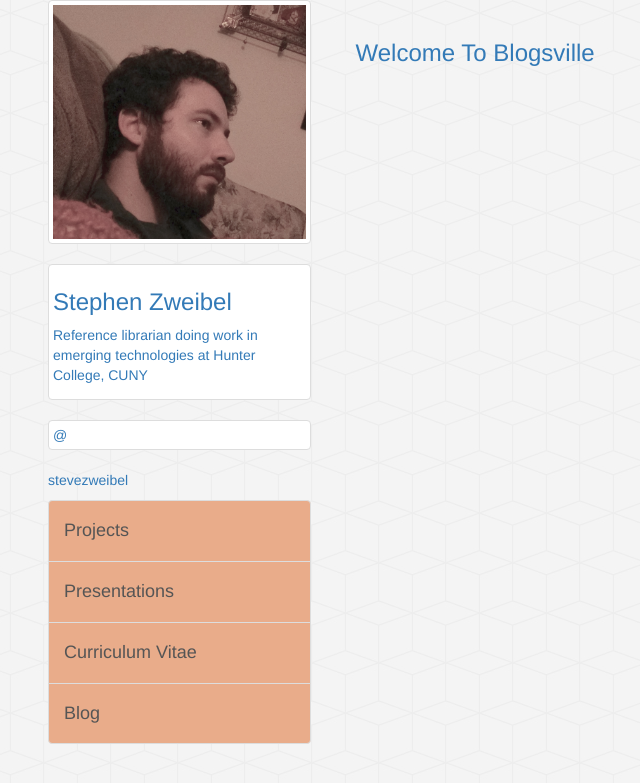
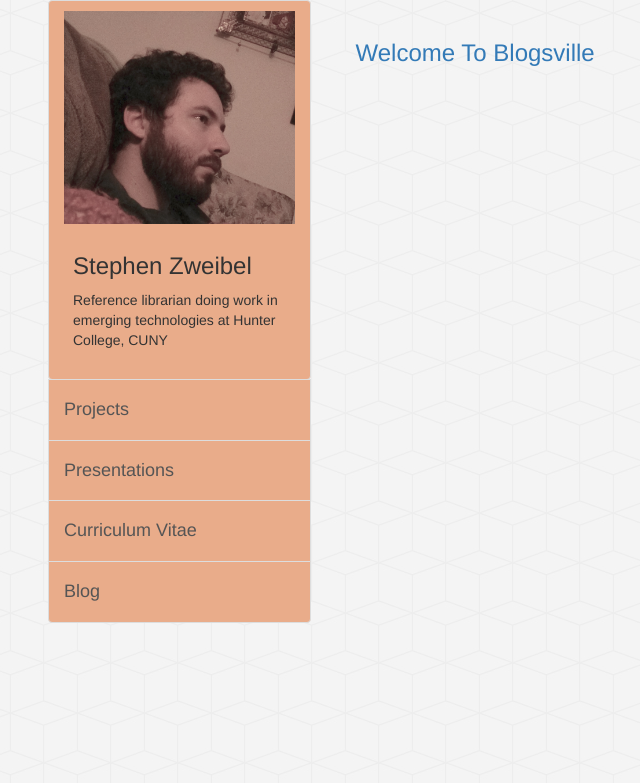
Before and after one commit to szweibel/szweibel.github.io, a Jekyll site: the page built from index.html, in a window 1280 px wide. Shown: the top 783 px of the page, without its empty margins (22-662 px from the left). Built offline with Jekyll 4.4.1, drawn with Linux system fonts in a browser that asks for light colours; nearby versions of some CDN libraries; the list of posts is cut into pages by our own code.

Commit message:
background

```diff
--- a/_layouts/default.html
+++ b/_layouts/default.html
@@ -15,15 +15,15 @@
 <div class="container">
     <div class='row'>
     <div class="col-md-3">
-          <a class='thumbnail' href="/">
+        <div class="list-group ">
+          <a class='thumbnail list-group-item' href="/">
               <img src="/images/me2.jpg" alt="Me">
               <div class="caption">
                 <h3>Stephen Zweibel</h3>
                 <p>Reference librarian doing work in emerging technologies at Hunter College, CUNY</p>
-                <p>@<a href="https://twitter.com/stevezweibel">stevezweibel</a></p>
+                <!-- <p>@<a href="https://twitter.com/stevezweibel">stevezweibel</a></p> -->
             </div>
           </a>
-        <div class="list-group ">
           <a class='list-group-item' href="/projects.html"><h4>Projects</h4></a>
           <a class='list-group-item' href="/presentations.html"><h4>Presentations</h4></a>
           <a class='list-group-item' href="/about.html"><h4>Curriculum Vitae</h4></a>
```
